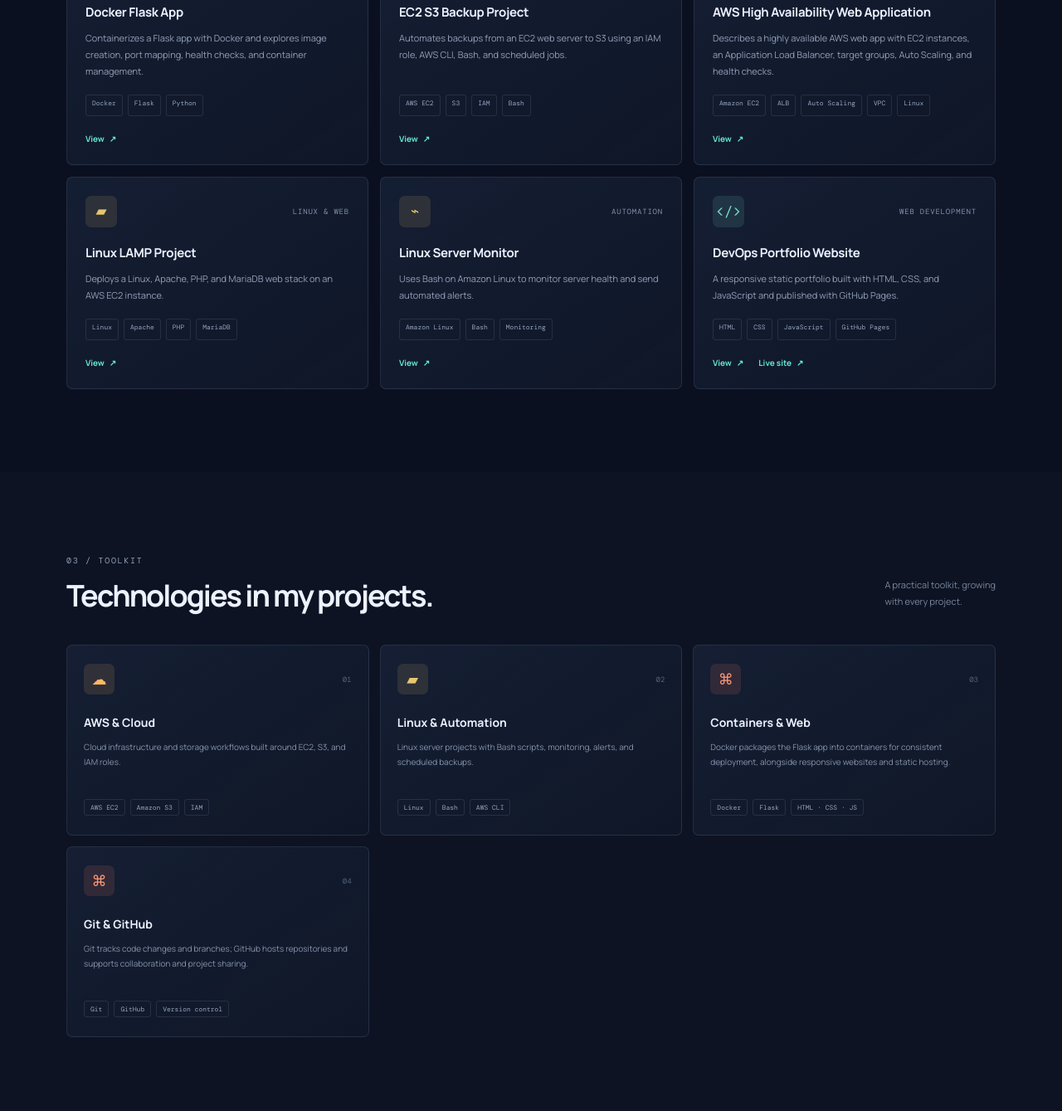
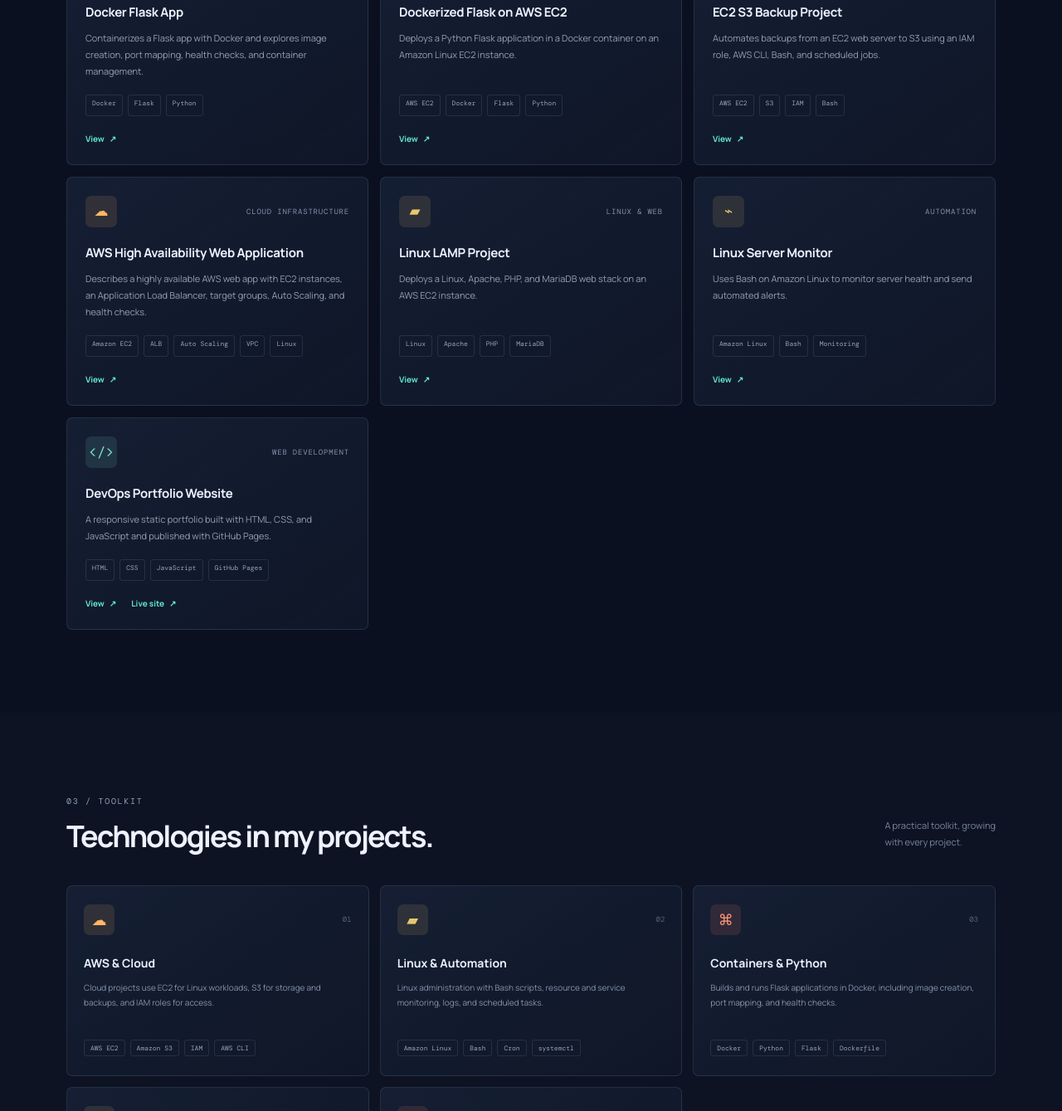
Before and after one commit to RushikeshTayare/DevOps-Portfolio-Website, a plain HTML site: page index.html in a window 1280 px wide. Shown: the part 1461-2800 px from the top of the page at 83% size. Drawn offline with nearby package versions, Linux system fonts and the light colour scheme.

Commit message:
Updated Projects and Toolkit

```diff
--- a/index.html
+++ b/index.html
@@ -81,6 +81,7 @@
             <p class="terminal-muted"># learning through building</p>
             <p><span class="prompt">rushikesh@devbox</span>:<span class="path">~/projects</span>$ ls</p>
             <p class="terminal-green">docker-flask-app/</p>
+            <p class="terminal-green">dockerized-flask-aws-ec2/</p>
             <p class="terminal-green">ec2-s3-backup-project/</p>
             <p class="terminal-green">aws-high-availability-web-app/</p>
             <p class="terminal-green">linux-lamp-project/</p>
@@ -143,6 +144,13 @@
             <a class="repo-link" href="https://github.com/RushikeshTayare/Docker-Flask-App" target="_blank" rel="noopener noreferrer" aria-label="View Docker Flask App on GitHub">View <span aria-hidden="true">↗</span></a>
           </article>
           <article class="repo-card">
+            <div class="repo-card-top"><span class="repo-icon icon-aws" aria-hidden="true">☁</span><span class="repo-category">CLOUD &amp; CONTAINERS</span></div>
+            <h3>Dockerized Flask on AWS EC2</h3>
+            <p>Deploys a Python Flask application in a Docker container on an Amazon Linux EC2 instance.</p>
+            <div class="project-stack"><span>AWS EC2</span><span>Docker</span><span>Flask</span><span>Python</span></div>
+            <a class="repo-link" href="https://github.com/RushikeshTayare/dockerized-flask-aws-ec2" target="_blank" rel="noopener noreferrer" aria-label="View Dockerized Flask on AWS EC2 on GitHub">View <span aria-hidden="true">↗</span></a>
+          </article>
+          <article class="repo-card">
             <div class="repo-card-top"><span class="repo-icon icon-aws" aria-hidden="true">☁</span><span class="repo-category">CLOUD &amp; BACKUPS</span></div>
             <h3>EC2 S3 Backup Project</h3>
             <p>Automates backups from an EC2 web server to S3 using an IAM role, AWS CLI, Bash, and scheduled jobs.</p>
@@ -197,26 +205,32 @@
           <article class="skill-card">
             <div class="skill-top"><span class="skill-icon icon-aws" aria-hidden="true">☁</span><span class="skill-index">01</span></div>
             <h3>AWS &amp; Cloud</h3>
-            <p>Cloud infrastructure and storage workflows built around EC2, S3, and IAM roles.</p>
-            <div class="skill-tags"><span>AWS EC2</span><span>Amazon S3</span><span>IAM</span></div>
+            <p>Cloud projects use EC2 for Linux workloads, S3 for storage and backups, and IAM roles for access.</p>
+            <div class="skill-tags"><span>AWS EC2</span><span>Amazon S3</span><span>IAM</span><span>AWS CLI</span></div>
           </article>
           <article class="skill-card">
             <div class="skill-top"><span class="skill-icon icon-linux" aria-hidden="true">▰</span><span class="skill-index">02</span></div>
             <h3>Linux &amp; Automation</h3>
-            <p>Linux server projects with Bash scripts, monitoring, alerts, and scheduled backups.</p>
-            <div class="skill-tags"><span>Linux</span><span>Bash</span><span>AWS CLI</span></div>
+            <p>Linux administration with Bash scripts, resource and service monitoring, logs, and scheduled tasks.</p>
+            <div class="skill-tags"><span>Amazon Linux</span><span>Bash</span><span>Cron</span><span>systemctl</span></div>
           </article>
           <article class="skill-card">
             <div class="skill-top"><span class="skill-icon icon-git" aria-hidden="true">⌘</span><span class="skill-index">03</span></div>
-            <h3>Containers &amp; Web</h3>
-            <p>Docker packages the Flask app into containers for consistent deployment, alongside responsive websites and static hosting.</p>
-            <div class="skill-tags"><span>Docker</span><span>Flask</span><span>HTML · CSS · JS</span></div>
+            <h3>Containers &amp; Python</h3>
+            <p>Builds and runs Flask applications in Docker, including image creation, port mapping, and health checks.</p>
+            <div class="skill-tags"><span>Docker</span><span>Python</span><span>Flask</span><span>Dockerfile</span></div>
           </article>
           <article class="skill-card">
-            <div class="skill-top"><span class="skill-icon icon-git" aria-hidden="true">⌘</span><span class="skill-index">04</span></div>
-            <h3>Git &amp; GitHub</h3>
-            <p>Git tracks code changes and branches; GitHub hosts repositories and supports collaboration and project sharing.</p>
-            <div class="skill-tags"><span>Git</span><span>GitHub</span><span>Version control</span></div>
+            <div class="skill-top"><span class="skill-icon icon-linux" aria-hidden="true">▰</span><span class="skill-index">04</span></div>
+            <h3>Web &amp; Databases</h3>
+            <p>Deploys web servers and LAMP applications using Apache, PHP, and relational databases.</p>
+            <div class="skill-tags"><span>Apache</span><span>PHP</span><span>MySQL</span><span>MariaDB</span></div>
+          </article>
+          <article class="skill-card">
+            <div class="skill-top"><span class="skill-icon icon-git" aria-hidden="true">⌘</span><span class="skill-index">05</span></div>
+            <h3>Web &amp; Version Control</h3>
+            <p>Builds responsive static websites with HTML, CSS, and JavaScript, and publishes them with GitHub Pages.</p>
+            <div class="skill-tags"><span>HTML</span><span>CSS</span><span>JavaScript</span><span>Git</span><span>GitHub</span><span>GitHub Pages</span></div>
           </article>
         </div>
       </div>
```
